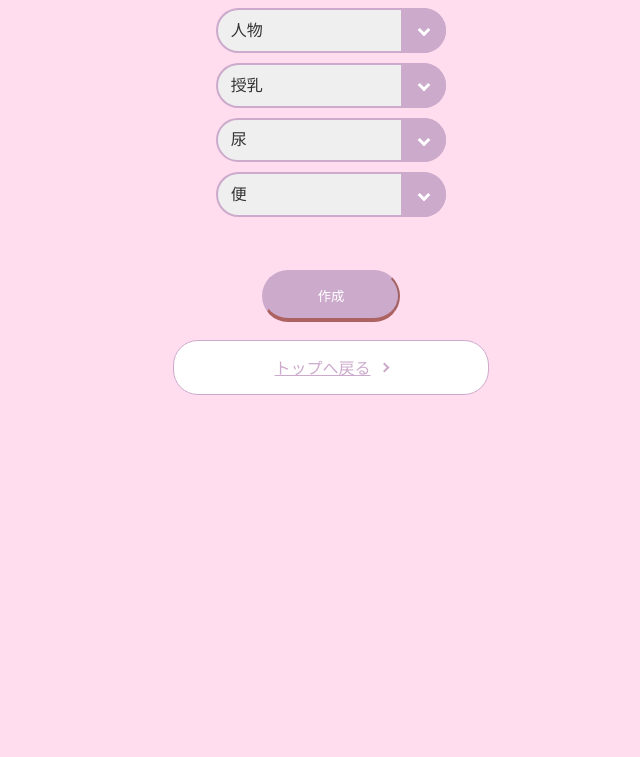
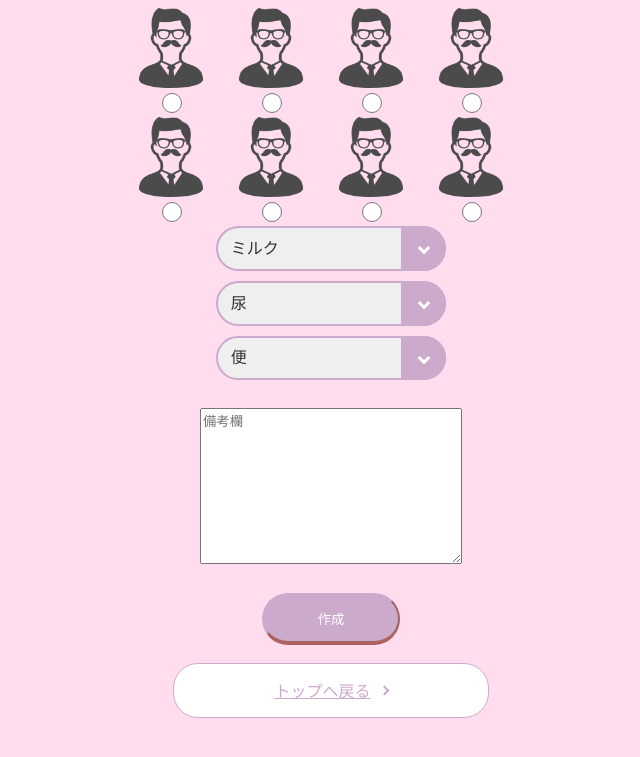
Before and after one commit to Ryuichi-Tanaka/flask_db, a Flask app: page /create in a window 1280 px wide. Shown: the top 757 px of the page, without its empty margins (309-949 px from the left). Run offline with Flask 3, Linux system fonts and the light colour scheme.

Commit message:
人物画像をはめ込み

```diff
--- a/app.py
+++ b/app.py
@@ -57,12 +57,17 @@ def register_article():
     else:
         flight = request.form['flight']
 
+    if 'bikou' not in request.form:
+        bikou = ""
+    else:
+        bikou = request.form['bikou']
+
     now = datetime.datetime.now()
     now = f'{now:%H:%M}'
     db = database.get_db()
     db.execute(
-        "INSERT INTO POST (USER, URINE,FLIGHT,breastfeeding,now) VALUES ( ?,?, ?, ?,?)",
-        (user, urine, flight, breastfeeding, now)
+        "INSERT INTO POST (USER, URINE,FLIGHT,breastfeeding,now,bikou) VALUES ( ?,?, ?, ?,?,?)",
+        (user, urine, flight, breastfeeding, now,bikou)
     )
     db.commit()
     db = database.get_db()
@@ -148,5 +153,11 @@ def create_csv2():
             for row in rows:
                 writer.writerow([row['DATE'],row['now'],row['LEFT'], row['LIGHT']])
             return render_template('result2.html') """
+
+@app.route('/edit',methods=('GET','POST'))
+def edit():
+
+    return render_template('edit.html')
+
 if __name__ == '__main__':
     app.run(debug=True)
--- a/database.py
+++ b/database.py
@@ -24,6 +24,7 @@ def init_db():
         URINE TEXT, \
         breastfeeding TEXT, \
         FLIGHT TEXT, \
+        bikou TEXT, \
         now TEXT, \
         DATE TEXT DEFAULT (DATE('now')))")
 
--- a/static/style.css
+++ b/static/style.css
@@ -257,10 +257,11 @@ a.btn_25 {
 	width: 200px;
 	margin: auto;
     font-size: 60px;
+    font-weight: bold;
 	padding: 5rem 10rem;
     margin-top: 250px;
 	border-radius: 100vw;
-	color: #fff;
+	color: #b37b7b;
 	background: #CCAACC;
 }
 a.btn_25:hover {
@@ -289,7 +290,7 @@ a.btn_26 {
 	padding: 5rem 10rem;
     margin-top: 250px;
 	border-radius: 100vw;
-	color: #fff;
+	color: #b37b7b;
 	background: #99DDFF;
 }
 a.btn_26:hover {
@@ -308,3 +309,45 @@ a.btn_26:hover {
 .field{
     display: flex;
 }
+
+.container {
+    display: flex; /* 要素を横に配置 */
+    justify-content: center;
+  }
+
+  .item {
+    text-align: center; /* アイコンとラジオボタンを中央に配置 */
+    margin-right: 20px; /* アイテム間の間隔を調整 */
+  }
+
+  .item img {
+    display: block; /* ブロック要素として表示 */
+    margin: 0 auto; /* 水平方向に中央に配置 */
+  }
+
+  .item input {
+    margin-top: 5px; /* ラジオボタンとアイコンの間隔を調整 */
+    width: 20px;
+    height: 20px;
+  }
+.container1 {
+    display: flex; /* 要素を横に配置 */
+    justify-content: center;
+
+  }
+
+  .item {
+    text-align: center; /* アイコンとラジオボタンを中央に配置 */
+    margin-right: 20px; /* アイテム間の間隔を調整 */
+  }
+
+  .item img {
+    display: block; /* ブロック要素として表示 */
+    margin: 0 auto; /* 水平方向に中央に配置 */
+  }
+
+  .item input {
+    margin-top: 5px; /* ラジオボタンとアイコンの間隔を調整 */
+    width: 20px;
+    height: 20px;
+  }
--- a/templates/create.html
+++ b/templates/create.html
@@ -6,39 +6,94 @@
 
 {% block content %}
     <form action="{{ url_for('register_article') }}" method="post" style="text-align: center;">
-        <div id="a0">
+
+        <div class="container">
+            <div class="item">
+                <img src="../static/man.png" alt="表示不可" width="80px" height="80px">
+                <input type="radio" name="family" id="Father">
+            </div>
+
+            <div class="item">
+                <img src="../static/man.png" alt="表示不可" width="80px" height="80px">
+                <input type="radio" name="family" id="Mother">
+            </div>
+
+            <div class="item">
+                <img src="../static/man.png" alt="表示不可" width="80px" height="80px">
+                <input type="radio" name="family" id="Siblings">
+            </div>
+
+            <div class="item">
+                <img src="../static/man.png" alt="表示不可" width="80px" height="80px">
+                <input type="radio" name="family" id="Grandfather">
+            </div>
+        </div>
+
+        <div>
+            <div class="container1">
+                <div class="item">
+                    <img src="../static/man.png" alt="表示不可" width="80px" height="80px">
+                    <input type="radio" name="family" id="Grandmother">
+                </div>
+
+                <div class="item">
+                    <img src="../static/man.png" alt="表示不可" width="80px" height="80px">
+                    <input type="radio" name="family" id="Children">
+                </div>
+
+                <div class="item">
+                    <img src="../static/man.png" alt="表示不可" width="80px" height="80px">
+                    <input type="radio" name="family" id="brother">
+                </div>
+
+                <div class="item">
+                    <img src="../static/man.png" alt="表示不可" width="80px" height="80px">
+                    <input type="radio" name="family" id="aunt">
+                </div>
+            </div>
+
+        </div>
+
+        <div>
+            <div id="a1">
                 <label class="selectbox-2">
-                <select name="user" id="user">
-                    <option value="" disabled selected style="display:none;">人物
-                    <option>自分</option>
-                    <option>父</option>
-                    <option>母</option>
-                    <option>祖母</option>
-                    <option>祖父</option>
-                    <option>弟</option>
-                    <option>妹</option>
+                    <select name="breastfeeding" id="breastfeeding">
+                        <option value="" disabled selected style="display:none;">ミルク
+                        <option>10ml</option>
+                        <option>20ml</option>
+                        <option>30ml</option>
+                        <option>40ml</option>
+                        <option>50ml</option>
+                        <option>60ml</option>
+                        <option>70ml</option>
+                        <option>80ml</option>
+                        <option>90ml</option>
+                        <option>100ml</option>
+                        <option>110ml</option>
+                        <option>120ml</option>
+                        <option>130ml</option>
+                        <option>140ml</option>
+                        <option>150ml</option>
+                        <option>160ml</option>
+                        <option>170ml</option>
+                        <option>180ml</option>
+                        <option>190ml</option>
+                        <option>200ml</option>
                         </select>
                     </label>
                 </div>
-        <div>
-            <div id="a1">
-                <label class="selectbox-2" >
-                    <select name="breastfeeding" id="breastfeeding">
-                        <option value="" disabled selected style="display:none;">授乳
-                        <option>〇</option>
-                    </select>
-                </label>
-            </div>
+
                 <div id="a2">
-                <label class="selectbox-2" >
+                    <label class="selectbox-2">
                         <select name="urine" id="urine">
                             <option value="" disabled selected style="display:none;">尿
                             <option>〇</option>
                         </select>
                     </label>
                 </div>
+
                 <div id="a3">
-                <label class="selectbox-2" >
+                    <label class="selectbox-2">
                         <select name="flight" id="flight">
                             <option value="" disabled selected style="display:none;">便
                             <option>〇</option>
@@ -46,11 +101,15 @@
                     </label>
                 </div>
             </div>
+
             <br>
+            <textarea name="bikou" id="bikou" cols="30" rows="10" placeholder="備考欄"></textarea>
             <p id="er">{{er}}</p>
             <button class="btn-square-shadow">作成</button>
         </form>
+
         <br>
+
         <div style="text-align: center;">
             <a href="/" class="button-29">トップへ戻る</a>
         </div>
```
Also changed, not shown: templates/edit.html (added, +9 -0 lines), templates/list.html (+5 -2 lines), img/man.png (added), img/woman.png (added), static/man.png (added). Lines whose indentation alone changed are shown as unchanged.
